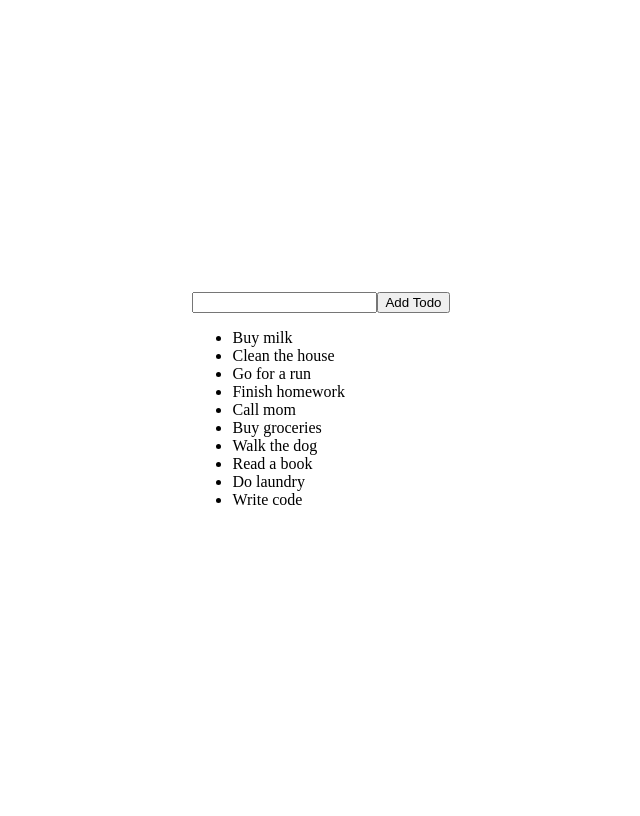
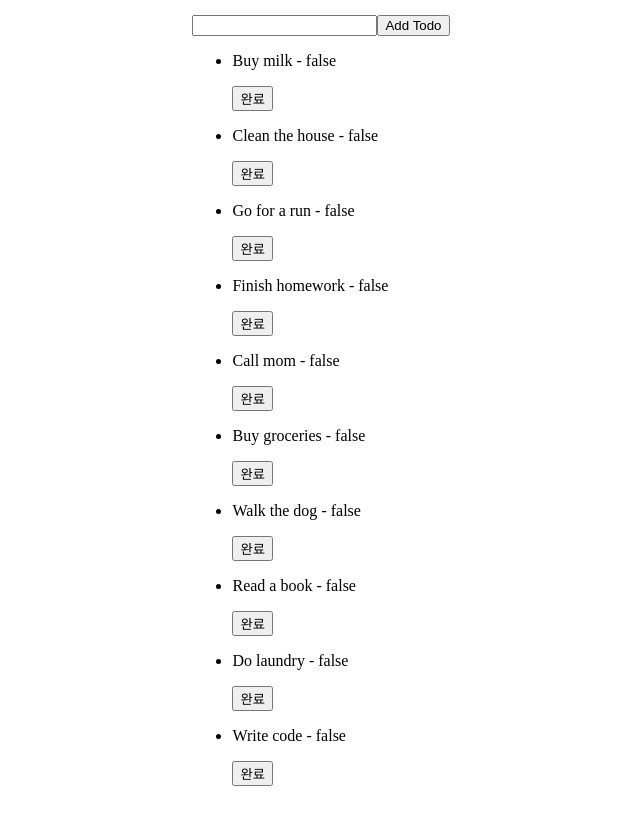
Before and after one commit to CaesiumY/react-basic-6th-todo, a React (Vite) app: page / in a window 1280 px wide. Shown: the whole page, without its empty margins (319-959 px from the left). Built offline with nearby package versions, Linux system fonts and the light colour scheme.

Commit message:
feat: 투두 항목 완료 상태 토글 기능 추가(forEach)

```diff
--- a/src/components/TodoList.jsx
+++ b/src/components/TodoList.jsx
@@ -1,16 +1,16 @@
 import { useState } from "react";
 
 const SAMPLE_TODOS = [
-  { id: 1, text: "Buy milk" },
-  { id: 2, text: "Clean the house" },
-  { id: 3, text: "Go for a run" },
-  { id: 4, text: "Finish homework" },
-  { id: 5, text: "Call mom" },
-  { id: 6, text: "Buy groceries" },
-  { id: 7, text: "Walk the dog" },
-  { id: 8, text: "Read a book" },
-  { id: 9, text: "Do laundry" },
-  { id: 10, text: "Write code" },
+  { id: 1, text: "Buy milk", completed: false },
+  { id: 2, text: "Clean the house", completed: false },
+  { id: 3, text: "Go for a run", completed: false },
+  { id: 4, text: "Finish homework", completed: false },
+  { id: 5, text: "Call mom", completed: false },
+  { id: 6, text: "Buy groceries", completed: false },
+  { id: 7, text: "Walk the dog", completed: false },
+  { id: 8, text: "Read a book", completed: false },
+  { id: 9, text: "Do laundry", completed: false },
+  { id: 10, text: "Write code", completed: false },
 ];
 
 const TodoList = () => {
@@ -24,13 +24,39 @@
       return;
     }
 
-    setTodos([{ id: crypto.randomUUID(), text: newTodo }, ...todos]);
+    const newTodoObj = {
+      id: crypto.randomUUID(),
+      text: newTodo,
+      completed: false,
+    };
+
+    setTodos([newTodoObj, ...todos]);
 
     setNewTodo("");
   };
 
   const handleInputChange = (event) => {
     setNewTodo(event.target.value);
+  };
+
+  const toggleCompleted = (id) => {
+    const updatedTodos = [];
+
+    todos.forEach((todo) => {
+      if (todo.id === id) {
+        const newTodo = {
+          id: todo.id,
+          text: todo.text,
+          completed: !todo.completed,
+        };
+
+        return updatedTodos.push(newTodo);
+      }
+
+      updatedTodos.push(todo);
+    });
+
+    setTodos(updatedTodos);
   };
 
   return (
@@ -46,7 +72,12 @@
       </form>
       <ul>
         {todos.map((todo) => (
-          <li key={todo.id}>{todo.text}</li>
+          <li key={todo.id}>
+            <p>
+              {todo.text} - {String(todo.completed)}
+            </p>
+            <button onClick={() => toggleCompleted(todo.id)}>완료</button>
+          </li>
         ))}
       </ul>
     </div>
```
